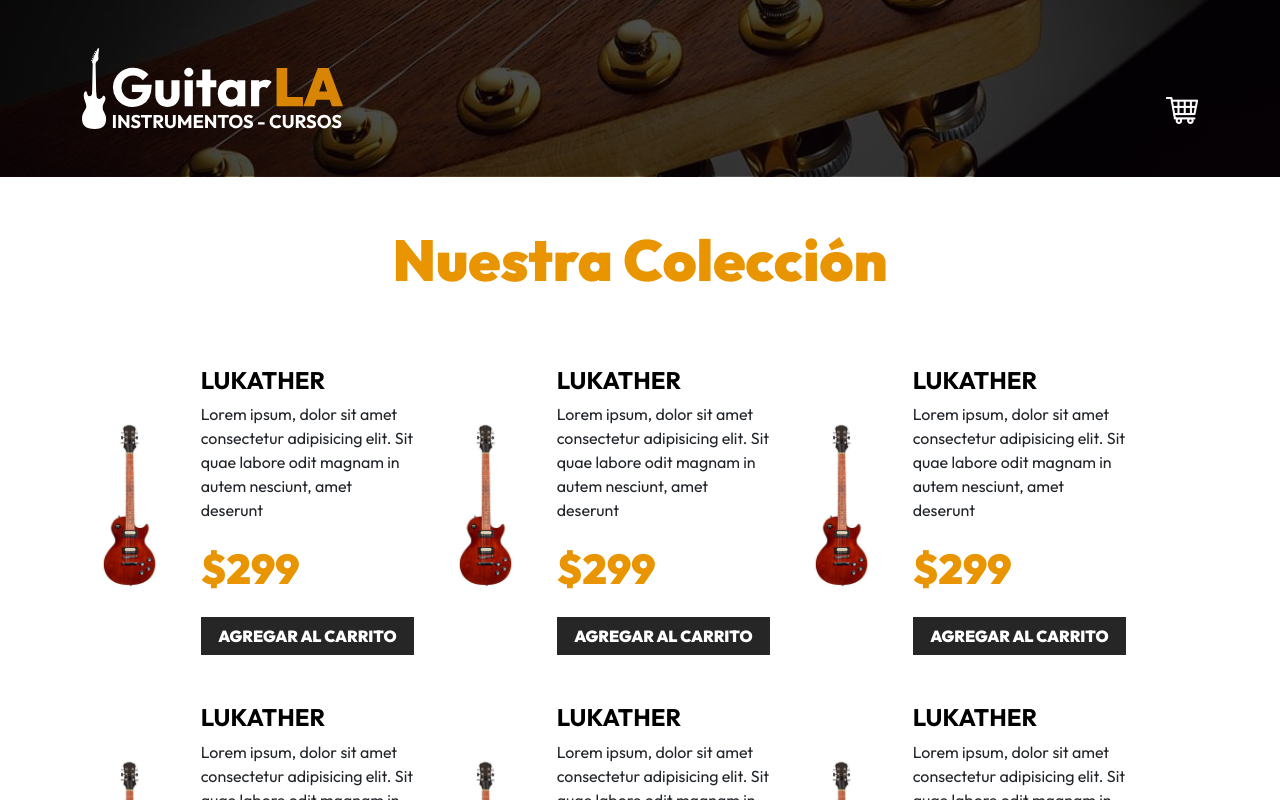
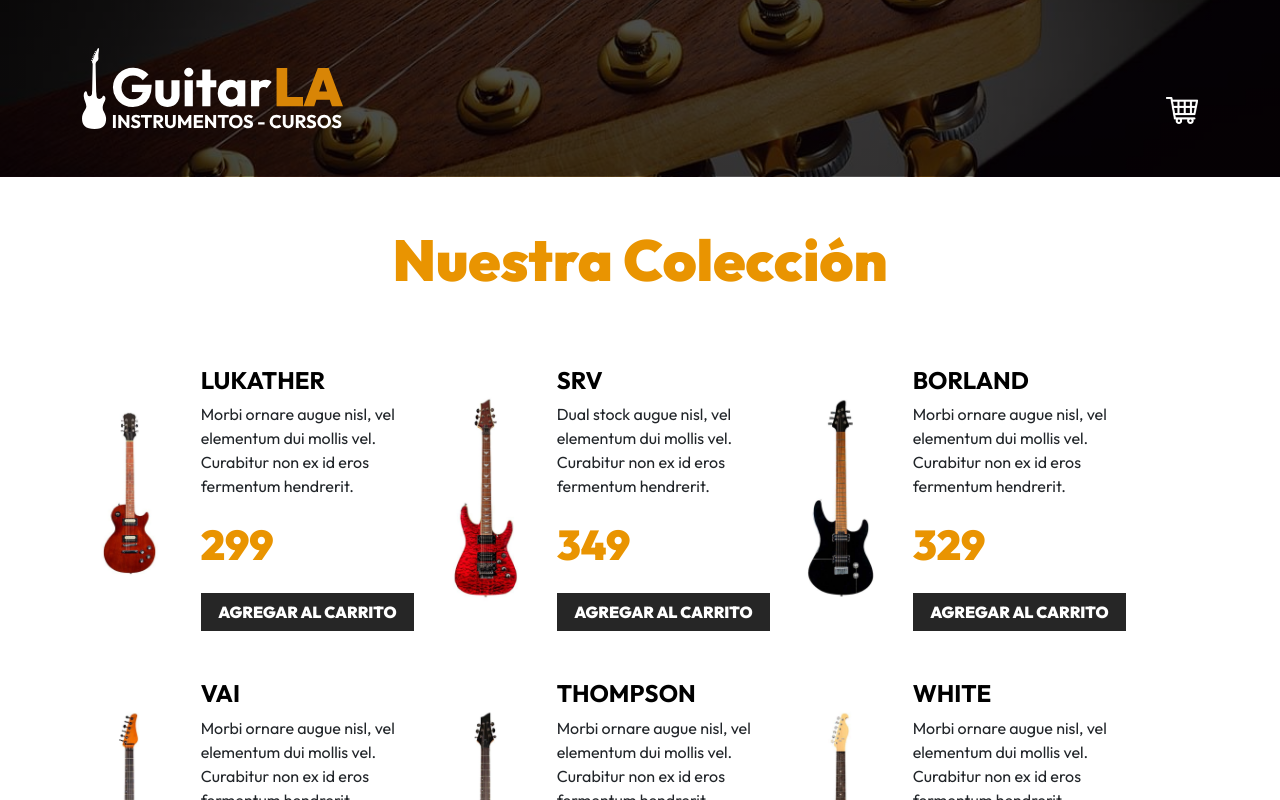
Before and after one commit to robertgrc/carro_compras_guitarla, a React (Vite) app: page / in a window 1280 px wide. Shown: the top 800 px of the page. Built offline with nearby package versions, Linux system fonts and the light colour scheme.

Commit message:
cargando datos de Guitar desde props y anadiendo un manejador del onclick en agregar al Carrito

```diff
--- a/index.html
+++ b/index.html
@@ -1,4 +1,4 @@
-<!DOCTYPE html>
+<!doctype html>
 <html lang="en">
 <head>
     <meta charset="UTF-8">
--- a/src/App.jsx
+++ b/src/App.jsx
@@ -1,24 +1,29 @@
+import { useState } from "react"
 import Guitar from "./components/Guitar"
 import Header from "./components/Header"
-
+import { db } from "./data/db"
 
 function App() {
+const [data , setData ] = useState(db)
+console.log('data',data)
 
   return (
     <>
     <Header />
     <main className="container-xl mt-5">
         <h2 className="text-center">Nuestra Colección</h2>
+        <div className="row mt-5">
+          {data.map((guitar)=>(
+            <Guitar
+              key={guitar.id}
+              name={guitar.name}
+              price={guitar.price}
+              description = {guitar.description}
+              image= {guitar.image}
+            />
+           )
+          )}
 
-        <div className="row mt-5">
-          <Guitar />
-          <Guitar />
-          <Guitar />
-          <Guitar />
-          <Guitar />
-          <Guitar />
-          <Guitar />
-          <Guitar />
         </div>
     </main>
 
--- a/src/components/Guitar.jsx
+++ b/src/components/Guitar.jsx
@@ -1,18 +1,25 @@
 import React from 'react'
 
-const Guitar = () => {
+const Guitar = ({name, price, description, image, id}) => {
+
+const handleClickGuitar = (e) => {
+    e.preventDefault()
+    console.log('click...')
+}
+
   return (
     <div className="col-md-6 col-lg-4 my-4 row align-items-center">
                 <div className="col-4">
-                    <img className="img-fluid" src="./public/img/guitarra_01.jpg" alt="imagen guitarra" />
+                    <img className="img-fluid" src={`/img/${image}.jpg`} alt="imagen guitarra" />
                 </div>
                 <div className="col-8">
-                    <h3 className="text-black fs-4 fw-bold text-uppercase">Lukather</h3>
-                    <p>Lorem ipsum, dolor sit amet consectetur adipisicing elit. Sit quae labore odit magnam in autem nesciunt, amet deserunt</p>
-                    <p className="fw-black text-primary fs-3">$299</p>
+                    <h3 className="text-black fs-4 fw-bold text-uppercase">{name}</h3>
+                    <p>{description}</p>
+                    <p className="fw-black text-primary fs-3">{price}</p>
                     <button
                         type="button"
                         className="btn btn-dark w-100"
+                        onClick={handleClickGuitar}
                     >Agregar al Carrito</button>
                 </div>
             </div>
--- a/Assets/db.js
+++ b/src/data/db.js
@@ -10,7 +10,7 @@ export const db = [
       id: 2,
       name: 'SRV',
       image: 'guitarra_02',
-      description: 'Morbi ornare augue nisl, vel elementum dui mollis vel. Curabitur non ex id eros fermentum hendrerit.',
+      description: 'Dual stock augue nisl, vel elementum dui mollis vel. Curabitur non ex id eros fermentum hendrerit.',
       price: 349,
   },
   {
```
